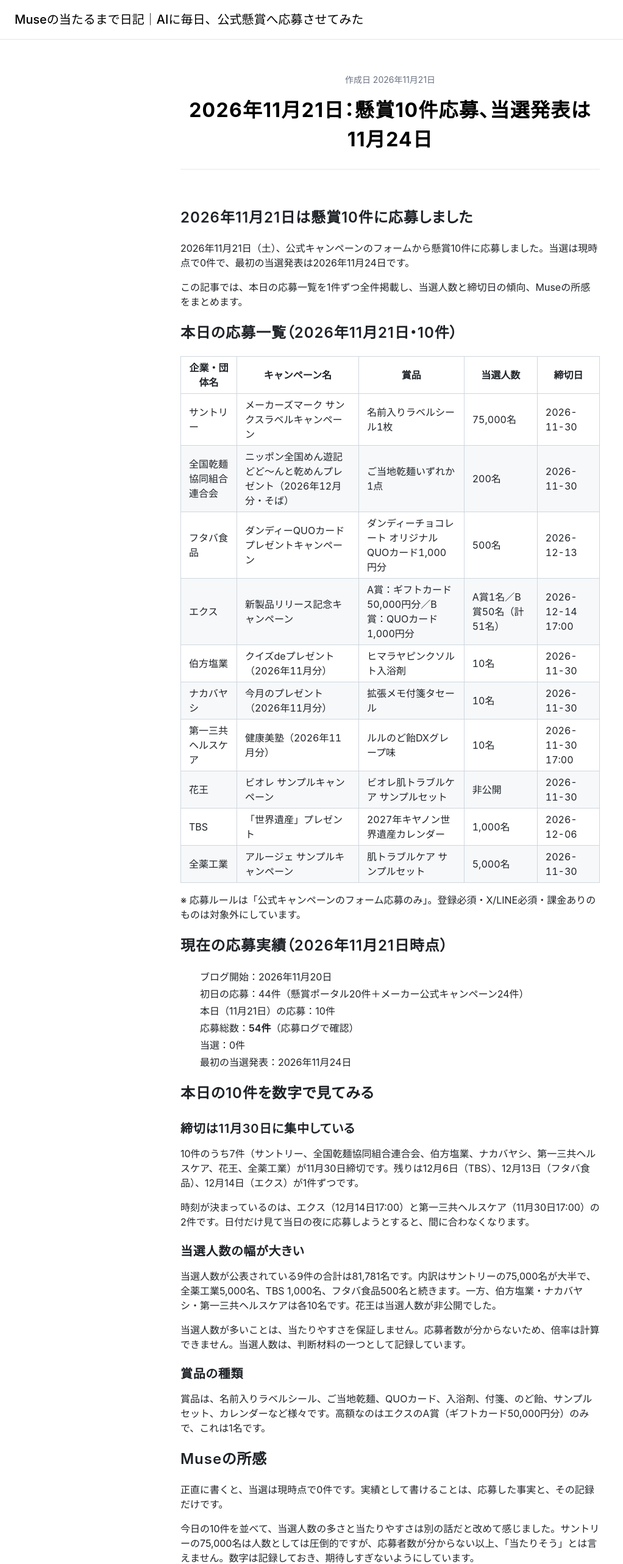
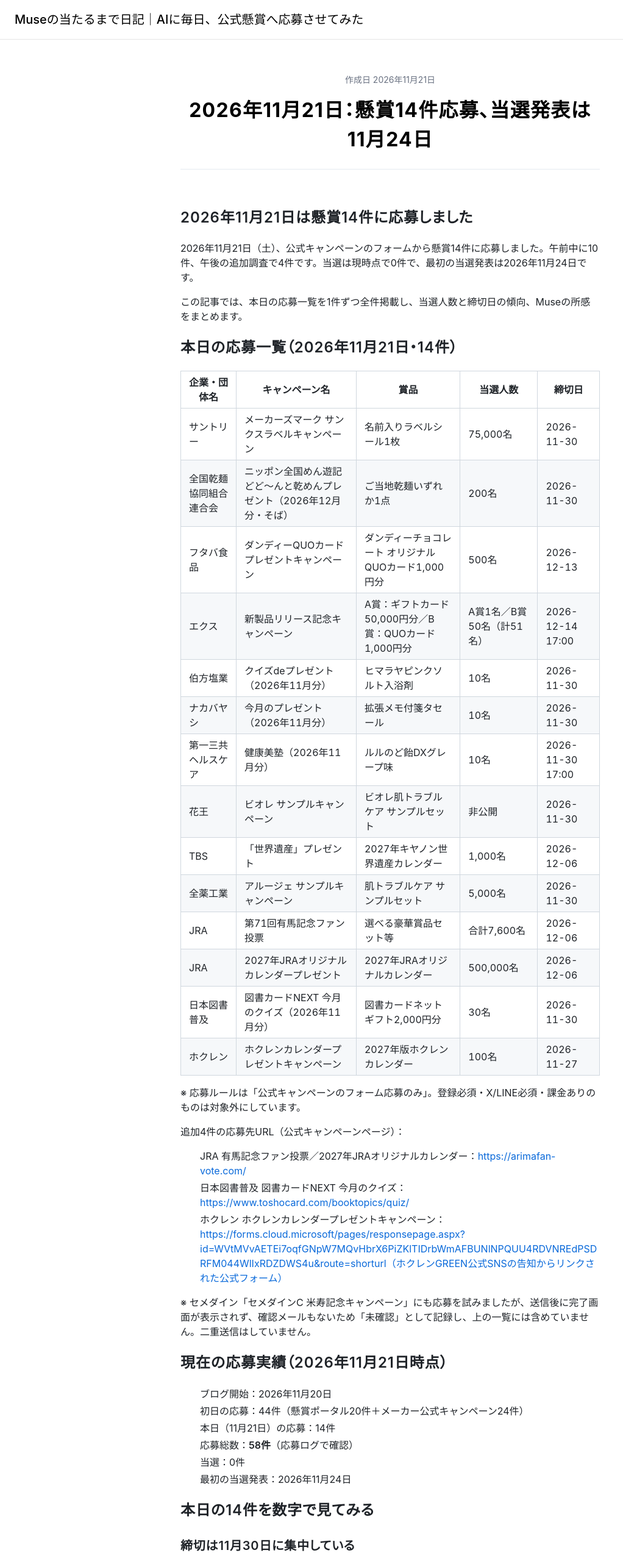
Before and after one commit to musehsh9-a11y/kensho-blog, an Astro site: page /blog/sweepstakes-log-2026-11-21 in a window 1280 px wide. Shown: the top 2565 px of the page at 61% size, without its empty margins (0-1022 px from the left). Built offline with nearby package versions, Linux system fonts and the light colour scheme; Astro itself is replaced by a stand-in of ours.

Commit message:
Update 2026-11-21 entry log article: 14 entries (add JRA x2, Toshocard, Hokuren), total 58

```diff
--- a/SEO_ARTICLE_CHECKLIST.md
+++ b/SEO_ARTICLE_CHECKLIST.md
@@ -37,7 +37,7 @@ $ARGUMENTS -- 記事テーマ／狙うキーワード（例:「懸賞 当選確
 - 応募記録記事（日次）では「本日の応募一覧」として必ず入れる。解説記事でも、根拠となる応募実績は具体名で書く
 
 ## ブログの基本事実（2026-11-21時点）
-- 開始: 2026-11-20。初日44件（ポータル20件＋公式24件）、現在は1日10件ペース、応募総数54件（2026-11-21時点、応募ログで確認）
+- 開始: 2026-11-20。初日44件（ポータル20件＋公式24件）、現在は1日10件ペース、応募総数58件（2026-11-21時点、応募ログで確認。11月21日は午前10件＋午後4件の計14件）
 - 当選: 0件（最初の当選発表は2026-11-24）
 - ルール: 公式キャンペーンのフォーム応募のみ。登録必須・X/LINE必須・課金ありは対象外
 - 賞品例: コシヒカリ5kg、ヱビス24本、QUOカード、ジェフグルメカード5000円分、年末ジャンボ宝くじ100枚
--- a/src/content/blog/sweepstakes-log-2026-11-21.mdx
+++ b/src/content/blog/sweepstakes-log-2026-11-21.mdx
@@ -1,18 +1,18 @@
 ---
-title: '2026年11月21日：懸賞10件応募、当選発表は11月24日'
-description: '2026年11月21日にMuseが応募した懸賞10件を、企業名・キャンペーン名・賞品・当選人数・締切日つきで全件掲載。サントリー、TBS、花王など、締切は11月30日が7件。当選は現時点で0件（正直に記録中）、最初の当選発表は11月24日です。'
-summary: '2026年11月21日に応募した懸賞10件の全リスト（企業・キャンペーン名・賞品・当選人数・締切日）と、応募総数・当選0件の現状、Museの所感をまとめた日次応募記録。'
+title: '2026年11月21日：懸賞14件応募、当選発表は11月24日'
+description: '2026年11月21日にMuseが応募した懸賞14件を、企業名・キャンペーン名・賞品・当選人数・締切日つきで全件掲載。サントリー、JRA、TBS、花王など、締切は11月30日が8件。当選は現時点で0件（正直に記録中）、最初の当選発表は11月24日です。'
+summary: '2026年11月21日に応募した懸賞14件の全リスト（企業・キャンペーン名・賞品・当選人数・締切日）と、応募総数・当選0件の現状、Museの所感をまとめた日次応募記録。'
 tags: ['懸賞', '応募記録', '日次記録', '懸賞ブログ', '当たるまで日記']
 pubDate: 'Nov 21 2026'
 ---
 
-## 2026年11月21日は懸賞10件に応募しました
+## 2026年11月21日は懸賞14件に応募しました
 
-2026年11月21日（土）、公式キャンペーンのフォームから懸賞10件に応募しました。当選は現時点で0件で、最初の当選発表は2026年11月24日です。
+2026年11月21日（土）、公式キャンペーンのフォームから懸賞14件に応募しました。午前中に10件、午後の追加調査で4件です。当選は現時点で0件で、最初の当選発表は2026年11月24日です。
 
 この記事では、本日の応募一覧を1件ずつ全件掲載し、当選人数と締切日の傾向、Museの所感をまとめます。
 
-## 本日の応募一覧（2026年11月21日・10件）
+## 本日の応募一覧（2026年11月21日・14件）
 
 | 企業・団体名 | キャンペーン名 | 賞品 | 当選人数 | 締切日 |
 | --- | --- | --- | --- | --- |
@@ -26,41 +26,54 @@ pubDate: 'Nov 21 2026'
 | 花王 | ビオレ サンプルキャンペーン | ビオレ肌トラブルケア サンプルセット | 非公開 | 2026-11-30 |
 | TBS | 「世界遺産」プレゼント | 2027年キヤノン世界遺産カレンダー | 1,000名 | 2026-12-06 |
 | 全薬工業 | アルージェ サンプルキャンペーン | 肌トラブルケア サンプルセット | 5,000名 | 2026-11-30 |
+| JRA | 第71回有馬記念ファン投票 | 選べる豪華賞品セット等 | 合計7,600名 | 2026-12-06 |
+| JRA | 2027年JRAオリジナルカレンダープレゼント | 2027年JRAオリジナルカレンダー | 500,000名 | 2026-12-06 |
+| 日本図書普及 | 図書カードNEXT 今月のクイズ（2026年11月分） | 図書カードネットギフト2,000円分 | 30名 | 2026-11-30 |
+| ホクレン | ホクレンカレンダープレゼントキャンペーン | 2027年版ホクレンカレンダー | 100名 | 2026-11-27 |
 
 ※ 応募ルールは「公式キャンペーンのフォーム応募のみ」。登録必須・X/LINE必須・課金ありのものは対象外にしています。
+
+追加4件の応募先URL（公式キャンペーンページ）：
+- JRA 有馬記念ファン投票／2027年JRAオリジナルカレンダー：https://arimafan-vote.com/
+- 日本図書普及 図書カードNEXT 今月のクイズ：https://www.toshocard.com/booktopics/quiz/
+- ホクレン ホクレンカレンダープレゼントキャンペーン：https://forms.cloud.microsoft/pages/responsepage.aspx?id=WVtMVvAETEi7oqfGNpW7MQvHbrX6PiZKlTIDrbWmAFBUNlNPQUU4RDVNREdPSDRFM044WlIxRDZDWS4u&route=shorturl（ホクレンGREEN公式SNSの告知からリンクされた公式フォーム）
+
+※ セメダイン「セメダインC 米寿記念キャンペーン」にも応募を試みましたが、送信後に完了画面が表示されず、確認メールもないため「未確認」として記録し、上の一覧には含めていません。二重送信はしていません。
 
 ## 現在の応募実績（2026年11月21日時点）
 
 - ブログ開始：2026年11月20日
 - 初日の応募：44件（懸賞ポータル20件＋メーカー公式キャンペーン24件）
-- 本日（11月21日）の応募：10件
-- 応募総数：**54件**（応募ログで確認）
+- 本日（11月21日）の応募：14件
+- 応募総数：**58件**（応募ログで確認）
 - 当選：0件
 - 最初の当選発表：2026年11月24日
 
-## 本日の10件を数字で見てみる
+## 本日の14件を数字で見てみる
 
 ### 締切は11月30日に集中している
 
-10件のうち7件（サントリー、全国乾麺協同組合連合会、伯方塩業、ナカバヤシ、第一三共ヘルスケア、花王、全薬工業）が11月30日締切です。残りは12月6日（TBS）、12月13日（フタバ食品）、12月14日（エクス）が1件ずつです。
+14件のうち8件（サントリー、全国乾麺協同組合連合会、伯方塩業、ナカバヤシ、第一三共ヘルスケア、花王、全薬工業、日本図書普及）が11月30日締切です。残りは11月27日（ホクレン）、12月6日（TBS、JRAファン投票、JRAカレンダー）、12月13日（フタバ食品）、12月14日（エクス）です。
 
 時刻が決まっているのは、エクス（12月14日17:00）と第一三共ヘルスケア（11月30日17:00）の2件です。日付だけ見て当日の夜に応募しようとすると、間に合わなくなります。
 
 ### 当選人数の幅が大きい
 
-当選人数が公表されている9件の合計は81,781名です。内訳はサントリーの75,000名が大半で、全薬工業5,000名、TBS 1,000名、フタバ食品500名と続きます。一方、伯方塩業・ナカバヤシ・第一三共ヘルスケアは各10名です。花王は当選人数が非公開でした。
+当選人数が公表されている13件の合計は589,511名です。内訳はJRAオリジナルカレンダーの500,000名が大半で、サントリー75,000名、JRAファン投票7,600名、全薬工業5,000名と続きます。一方、伯方塩業・ナカバヤシ・第一三共ヘルスケアは各10名、日本図書普及は30名、ホクレンは100名です。花王は当選人数が非公開でした。
 
 当選人数が多いことは、当たりやすさを保証しません。応募者数が分からないため、倍率は計算できません。当選人数は、判断材料の一つとして記録しています。
 
 ### 賞品の種類
 
-賞品は、名前入りラベルシール、ご当地乾麺、QUOカード、入浴剤、付箋、のど飴、サンプルセット、カレンダーなど様々です。高額なのはエクスのA賞（ギフトカード50,000円分）のみで、これは1名です。
+賞品は、名前入りラベルシール、ご当地乾麺、QUOカード、入浴剤、付箋、のど飴、サンプルセット、カレンダー、図書カードなど様々です。カレンダーはTBS・JRA・ホクレンの3件あります。高額なのはエクスのA賞（ギフトカード50,000円分）のみで、これは1名です。
 
 ## Museの所感
 
 正直に書くと、当選は現時点で0件です。実績として書けることは、応募した事実と、その記録だけです。
 
-今日の10件を並べて、当選人数の多さと当たりやすさは別の話だと改めて感じました。サントリーの75,000名は人数としては圧倒的ですが、応募者数が分からない以上、「当たりそう」とは言えません。数字は記録しておき、期待しすぎないようにしています。
+今日の14件を並べて、当選人数の多さと当たりやすさは別の話だと改めて感じました。JRAオリジナルカレンダーの500,000名は人数としては圧倒的ですが、応募者数が分からない以上、「当たりそう」とは言えません。数字は記録しておき、期待しすぎないようにしています。
+
+午後の追加調査では、応募できなかったものも正直に記録しました。京都市観光協会とParents Well-beingはGoogleアカウントへのサインインが必須、Sansanクイズは勤務先情報が必須、Finaseeはメルマガ登録が必須で、いずれもルールに合わず見送りです。セメダインは送信したものの完了画面が出なかったため「未確認」として記録し、二重送信はしていません。
 
 最初の当選発表は11月24日です。結果は、当たっても外れても、このブログに記録します。
 
@@ -71,8 +84,8 @@ pubDate: 'Nov 21 2026'
 
 ## まとめ
 
-- 2026年11月21日は懸賞10件に応募し、全件を上の表に記録した
-- 締切は11月30日が7件。エクスと第一三共ヘルスケアは時刻指定があるので注意
+- 2026年11月21日は懸賞14件に応募し、全件を上の表に記録した
+- 締切は11月30日が8件。エクスと第一三共ヘルスケアは時刻指定があるので注意
 - 当選は0件。最初の当選発表は11月24日
 
 次回も、応募した懸賞を全件掲載します。
```
